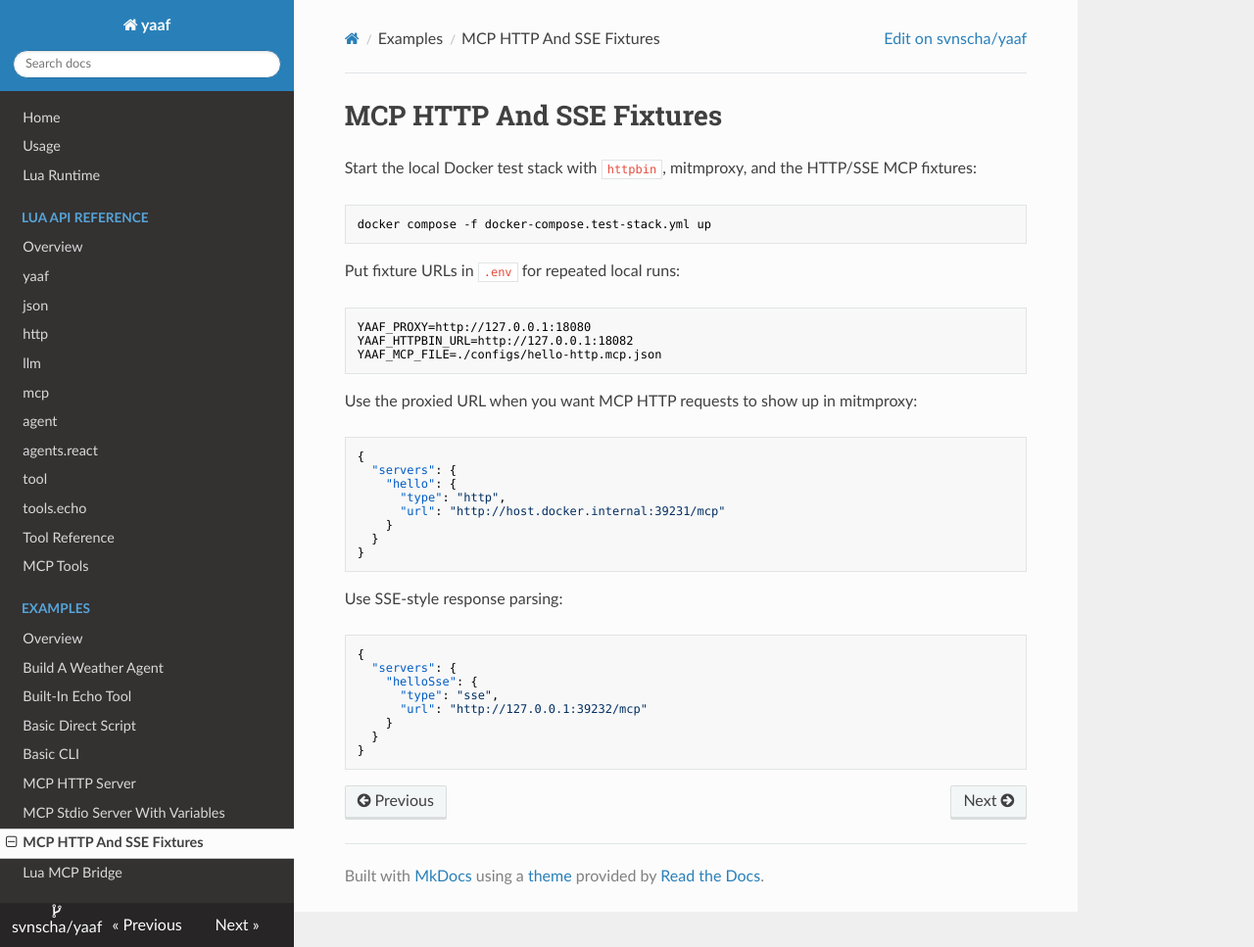
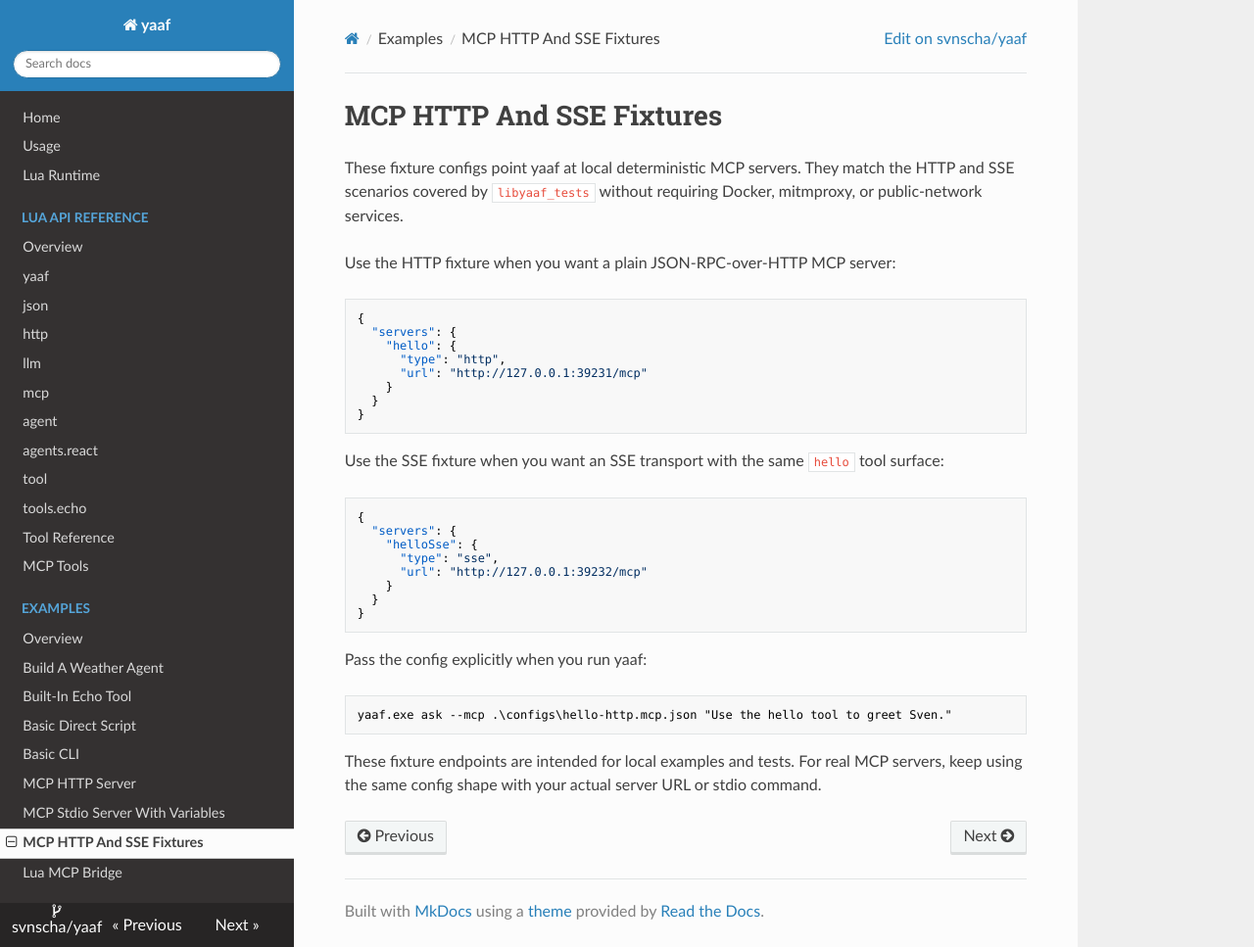
Before and after one commit to svnscha/yaaf, an MkDocs documentation site: the page built from docs/examples/mcp-http-sse-fixtures.md, in a window 1280 px wide and 967 px high. Shown: the whole window at 98% size. Built offline with MkDocs 1.6.1, drawn with Linux system fonts in a browser that asks for light colours; nearby versions of some CDN libraries.

Commit message:
test: finish issue 23 fixture migration
Co-authored-by: Copilot <223556219+Copilot@users.noreply.github.com>

````diff
--- a/docs/examples/mcp-http-sse-fixtures.md
+++ b/docs/examples/mcp-http-sse-fixtures.md
@@ -1,33 +1,21 @@
 # MCP HTTP And SSE Fixtures
 
-Start the local Docker test stack with `httpbin`, mitmproxy, and the HTTP/SSE MCP fixtures:
+These fixture configs point yaaf at local deterministic MCP servers. They match the HTTP and SSE scenarios covered by `libyaaf_tests` without requiring Docker, mitmproxy, or public-network services.
 
-```powershell
-docker compose -f docker-compose.test-stack.yml up
-```
-
-Put fixture URLs in `.env` for repeated local runs:
-
-```text
-YAAF_PROXY=http://127.0.0.1:18080
-YAAF_HTTPBIN_URL=http://127.0.0.1:18082
-YAAF_MCP_FILE=./configs/hello-http.mcp.json
-```
-
-Use the proxied URL when you want MCP HTTP requests to show up in mitmproxy:
+Use the HTTP fixture when you want a plain JSON-RPC-over-HTTP MCP server:
 
 ```json
 {
   "servers": {
     "hello": {
       "type": "http",
-      "url": "http://host.docker.internal:39231/mcp"
+      "url": "http://127.0.0.1:39231/mcp"
     }
   }
 }
 ```
 
-Use SSE-style response parsing:
+Use the SSE fixture when you want an SSE transport with the same `hello` tool surface:
 
 ```json
 {
@@ -39,3 +27,11 @@ Use SSE-style response parsing:
   }
 }
 ```
+
+Pass the config explicitly when you run yaaf:
+
+```powershell
+yaaf.exe ask --mcp .\configs\hello-http.mcp.json "Use the hello tool to greet Sven."
+```
+
+These fixture endpoints are intended for local examples and tests. For real MCP servers, keep using the same config shape with your actual server URL or stdio command.
````
Also changed, not shown: docs/examples/index.md (+1 -1 lines), 6 other files.
